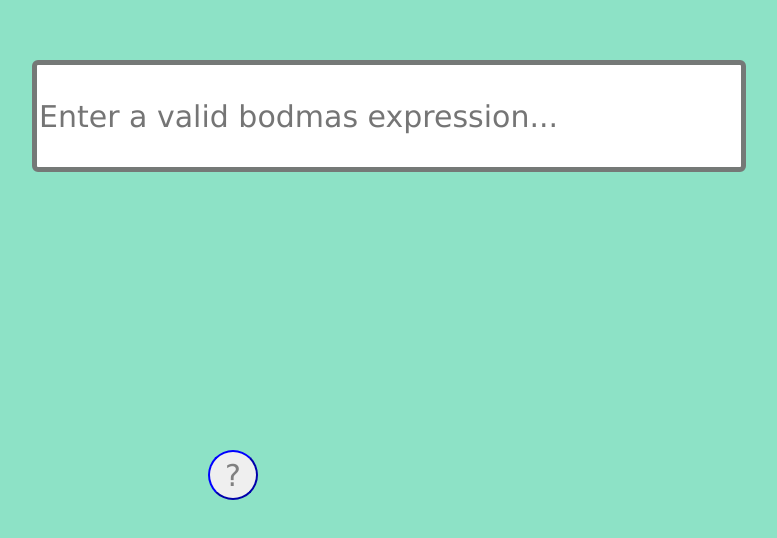
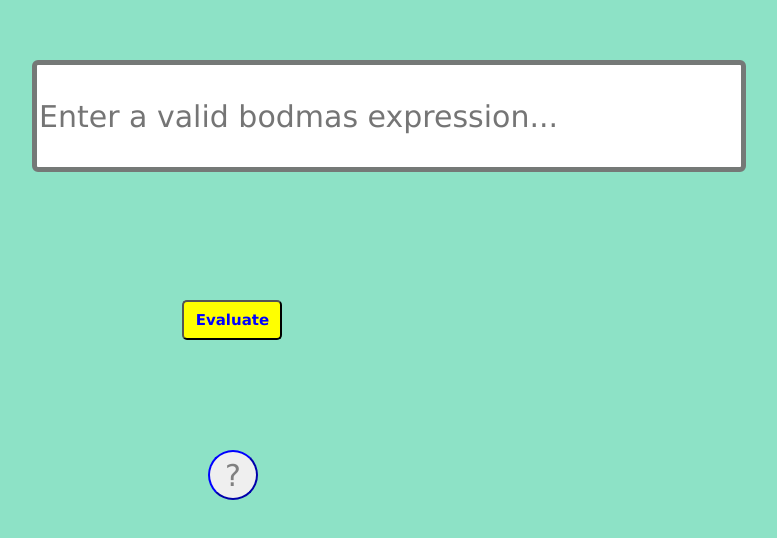
Before and after one commit to Ventuscoder/bodmas-parser, a plain HTML site: page index.html in a window 1280 px wide. Shown: the part 180-718 px from the top of the page, without its empty margins (368-1145 px from the left). Drawn offline with Linux system fonts and the light colour scheme.

Commit message:
Created and styled button to evaluate expression

```diff
--- a/index.html
+++ b/index.html
@@ -8,6 +8,7 @@
     <body>
       <p class="res"></p>
       <input type="text" class="main-input-box" placeholder="Enter a valid bodmas expression...">
+      <button class="eval-btn">Evaluate</button>
       <button class="help-btn"><a href="help.html">?</a></button>
       <script src="script.js"></script>
     </body>
--- a/style.css
+++ b/style.css
@@ -57,3 +57,17 @@ li {
 .success {
     color: green;
 }
+.eval-btn {
+    font-family: Verdana, Geneva, Tahoma, sans-serif;
+    position: absolute;
+    top: 60%;
+    left: 43%;
+    height: 40px;
+    width: 100px;
+    background-color: yellow;
+    color: blue;
+    font-weight: bold;
+    font-size: 15px;
+    border-radius: 5px;
+    cursor: pointer;
+}
```
